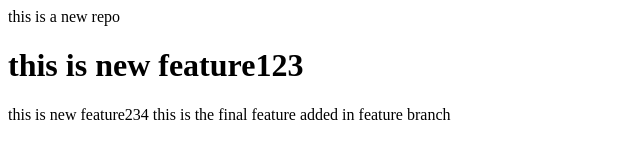
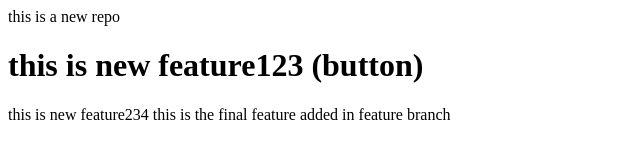
Before and after one commit to PrajjwalGurjar/localepo, a plain HTML site: page index.html in a window 1280 px wide. Shown: the whole page, without its empty margins (0-640 px from the left). Drawn offline with Linux system fonts and the light colour scheme.

Commit message:
Add Button

```diff
--- a/index.html
+++ b/index.html
@@ -1,5 +1,5 @@
 <p>this is a new repo</p>
-<h1>this is new feature123
+<h1>this is new feature123 (button)
 </h1>
 this is new feature234
 this is the final feature added in feature branch
```
